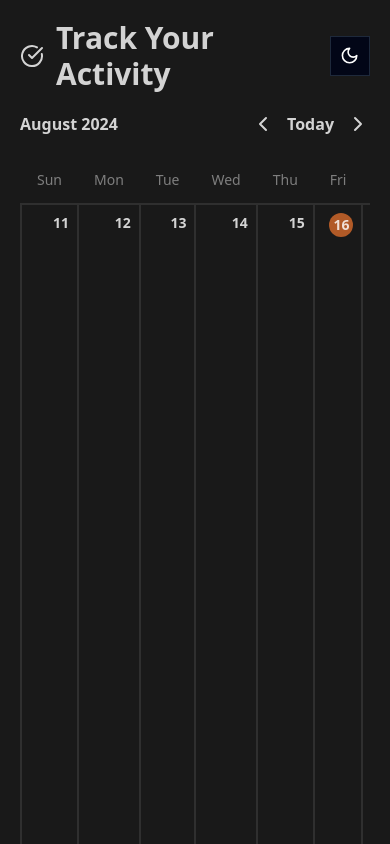
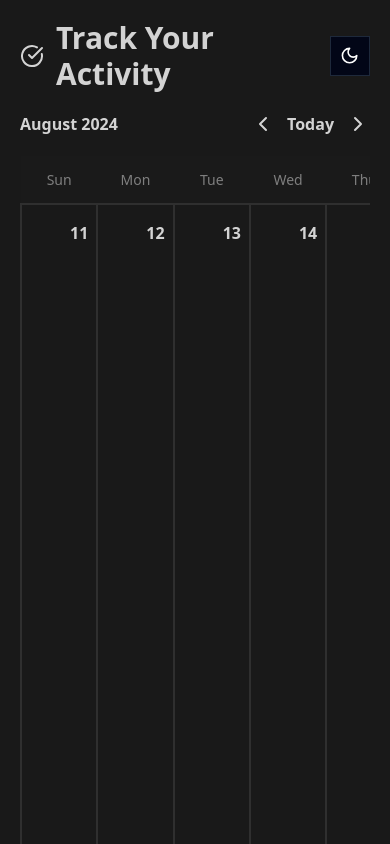
Before and after one commit to tanvir-hossen49/todos, a React (Vite) app: page / in a window 390 px wide. Shown: the top 844 px of the page. Built offline with nearby package versions, Linux system fonts and the light colour scheme.

Commit message:
added add button for add todo

```diff
--- a/package.json
+++ b/package.json
@@ -10,6 +10,7 @@
     "preview": "vite preview"
   },
   "dependencies": {
+    "@radix-ui/react-dialog": "^1.1.1",
     "@radix-ui/react-dropdown-menu": "^2.1.1",
     "@radix-ui/react-slot": "^1.1.0",
     "@reduxjs/toolkit": "^2.2.6",
@@ -21,7 +22,8 @@
     "react-redux": "^9.1.2",
     "react-router-dom": "^6.24.1",
     "tailwind-merge": "^2.4.0",
-    "tailwindcss-animate": "^1.0.7"
+    "tailwindcss-animate": "^1.0.7",
+    "vaul": "^0.9.1"
   },
   "devDependencies": {
     "@types/react": "^18.3.3",
--- a/src/components/Calender.jsx
+++ b/src/components/Calender.jsx
@@ -6,8 +6,11 @@ import {
   TableHeader,
   TableRow,
 } from "@/components/ui/table";
+import { Button } from "@/components/ui/button";
+import { Drawer, DrawerClose, DrawerContent, DrawerDescription, DrawerFooter, DrawerHeader, DrawerTitle, DrawerTrigger } from "@/components/ui/drawer"
+import { PlusIcon } from "lucide-react";
 
-const Calender = ({
+const Calendar = ({
   weeksName,
   getWeekDays,
   currentDate,
@@ -15,10 +18,10 @@ const Calender = ({
 }) => {
   return (
     <div className="mt-5">
-      <Table className="">
-        <TableHeader className="dark:text-[#ffffff70]">
+      <Table className="w-full">
+        <TableHeader className="sticky top-0 dark:bg-[#1a1a1a] dark:text-[#ffffff70] z-10">
           <TableRow>
-            {weeksName.map(name => (
+            {weeksName.map((name) => (
               <TableHead key={name} className="text-center">
                 {name}
               </TableHead>
@@ -27,32 +30,39 @@ const Calender = ({
         </TableHeader>
 
         <TableBody>
-          <TableRow className="h-full">
+          <TableRow className="h-[calc(100vh-70px)]">
             {getWeekDays().map((date) => (
               <TableCell
                 key={date.day}
-                className="h-[100vh] w-full text-right align-top p-2"
-                style={{ height: '100vh', width: `${100 / getWeekDays().length}%` }} // Distribute equal space
+                className="h-full text-right align-top p-2 group"
+                style={{ width: `${100 / 7}%` }}
               >
+                <div className="flex justify-between items-center">
+                  <div className="invisible group-hover:visible">
+                    <Button className="dark:bg-[#202020]" variant="outline" size="icon">
+                      <PlusIcon className="h-4 w-4"/>
+                    </Button>
+                  </div>
+                  <div className="ml-auto text-base">
                     {date.day === new Date().getDate() && currentDate.getMonth() === currentMonth ? (
-                  <div className="flex justify-center items-center w-6 h-6 bg-white dark:bg-[#b15a27] rounded-full ml-auto">
+                      <div className="flex justify-center items-center w-7 h-7 bg-white dark:bg-[#b15a27] rounded-full">
                         <span>{date.day}</span>
                       </div>
                     ) : (
                       <>
                         {date.day}
-                    <div>{date.day === 1 ? date.monthName : ""}</div>
+                        <div>{date.day === 1 && date.monthName}</div>
                       </>
                     )}
+                  </div>
+                </div>
               </TableCell>
             ))}
           </TableRow>
         </TableBody>
-
-
       </Table>
     </div>
   );
 };
 
-export default Calender;
+export default Calendar;
--- /dev/null
+++ b/src/components/ui/drawer.jsx
@@ -0,0 +1,90 @@
+import * as React from "react"
+import { Drawer as DrawerPrimitive } from "vaul"
+
+import { cn } from "@/lib/utils"
+
+const Drawer = ({
+  shouldScaleBackground = true,
+  ...props
+}) => (
+  <DrawerPrimitive.Root shouldScaleBackground={shouldScaleBackground} {...props} />
+)
+Drawer.displayName = "Drawer"
+
+const DrawerTrigger = DrawerPrimitive.Trigger
+
+const DrawerPortal = DrawerPrimitive.Portal
+
+const DrawerClose = DrawerPrimitive.Close
+
+const DrawerOverlay = React.forwardRef(({ className, ...props }, ref) => (
+  <DrawerPrimitive.Overlay
+    ref={ref}
+    className={cn("fixed inset-0 z-50 bg-black/80", className)}
+    {...props} />
+))
+DrawerOverlay.displayName = DrawerPrimitive.Overlay.displayName
+
+const DrawerContent = React.forwardRef(({ className, children, ...props }, ref) => (
+  <DrawerPortal>
+    <DrawerOverlay />
+    <DrawerPrimitive.Content
+      ref={ref}
+      className={cn(
+        "fixed inset-x-0 bottom-0 z-50 mt-24 flex h-auto flex-col rounded-t-[10px] border bg-background",
+        className
+      )}
+      {...props}>
+      <div className="mx-auto mt-4 h-2 w-[100px] rounded-full bg-muted" />
+      {children}
+    </DrawerPrimitive.Content>
+  </DrawerPortal>
+))
+DrawerContent.displayName = "DrawerContent"
+
+const DrawerHeader = ({
+  className,
+  ...props
+}) => (
+  <div
+    className={cn("grid gap-1.5 p-4 text-center sm:text-left", className)}
+    {...props} />
+)
+DrawerHeader.displayName = "DrawerHeader"
+
+const DrawerFooter = ({
+  className,
+  ...props
+}) => (
+  <div className={cn("mt-auto flex flex-col gap-2 p-4", className)} {...props} />
+)
+DrawerFooter.displayName = "DrawerFooter"
+
+const DrawerTitle = React.forwardRef(({ className, ...props }, ref) => (
+  <DrawerPrimitive.Title
+    ref={ref}
+    className={cn("text-lg font-semibold leading-none tracking-tight", className)}
+    {...props} />
+))
+DrawerTitle.displayName = DrawerPrimitive.Title.displayName
+
+const DrawerDescription = React.forwardRef(({ className, ...props }, ref) => (
+  <DrawerPrimitive.Description
+    ref={ref}
+    className={cn("text-sm text-muted-foreground", className)}
+    {...props} />
+))
+DrawerDescription.displayName = DrawerPrimitive.Description.displayName
+
+export {
+  Drawer,
+  DrawerPortal,
+  DrawerOverlay,
+  DrawerTrigger,
+  DrawerClose,
+  DrawerContent,
+  DrawerHeader,
+  DrawerFooter,
+  DrawerTitle,
+  DrawerDescription,
+}
--- a/src/index.css
+++ b/src/index.css
@@ -24,10 +24,6 @@
   color: #000;
 }
 
-table thead tr th {
-  text-align: center;
-}
-
 table tr td {
   border: 2px solid rgb(47, 47, 47);
 }
```
Also changed, not shown: 1 other file (tests, documents, lock files or other folders). Lines whose indentation alone changed are shown as unchanged.
